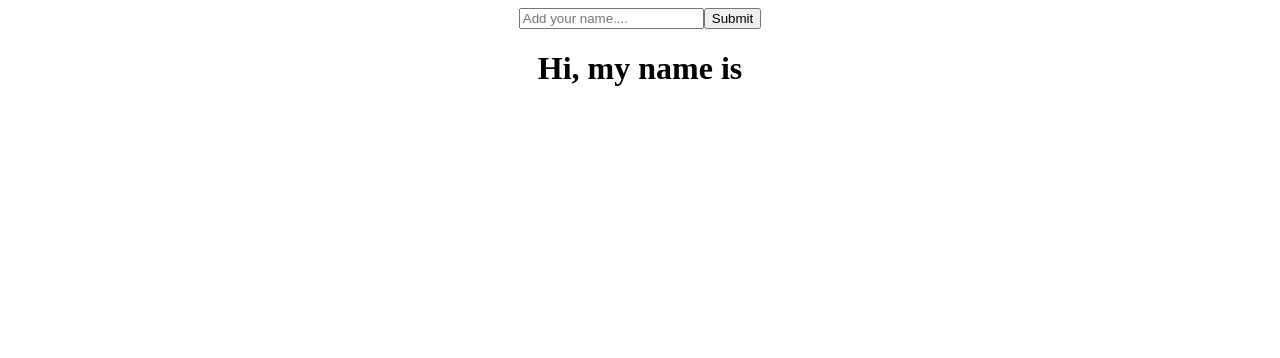
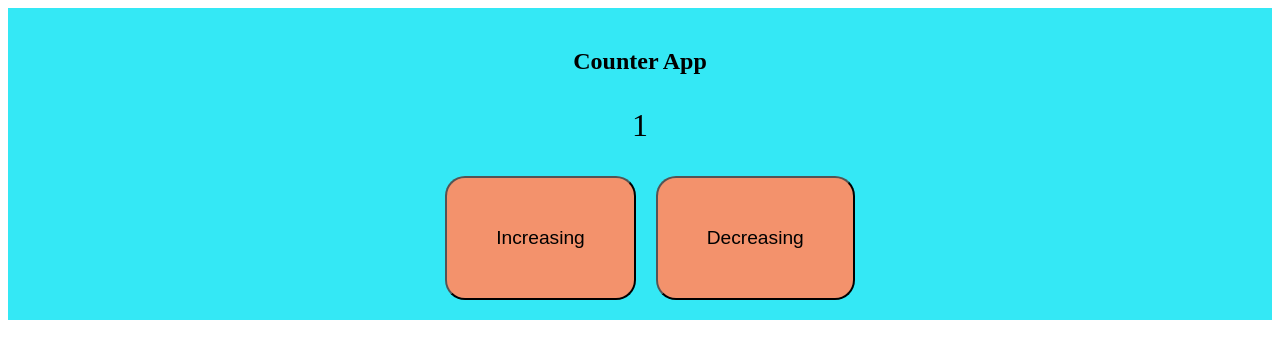
Before and after one commit to prashantkolhe97/react_application, a React (Create React App) app: page / in a window 1280 px wide. Shown: the top 358 px of the page. Built offline with nearby package versions, Linux system fonts and the light colour scheme.

Commit message:
Counter app solution files uploaded

```diff
--- a/src/App.css
+++ b/src/App.css
@@ -1,6 +1,6 @@
-/* .App {
+.App {
   text-align: center;
-} */
+}
 
 .App-logo {
   height: 40vmin;
--- a/src/App.js
+++ b/src/App.js
@@ -1,34 +1,12 @@
-
+import React from 'react';
 import './App.css';
-import { useState } from 'react';
-
-
+import Counter from './component/counter';
 function App() {
-  const[start,end]=useState("");
-  const[headingText,setHeading]=useState(" ");
-
-  function handlechange(event){
-    end(event.target.value)
-  }
-  function handleClick(){
-    setHeading(start);
-  }
-
-  return (
-    <div className="App">
-    <input
-      className='inputTag'
-      placeholder='Add your name....'
-      onChange={handlechange}
-      value={start}
-
-    />
-
-    <button onClick={handleClick}>Submit</button>
-    <h1>Hi, my name is {headingText}</h1>
-
-    </div>
-  );
+  return(
+    <>
+    <Counter/>
+    </>
+  )
 }
 
 export default App;
--- /dev/null
+++ b/src/component/counter.css
@@ -0,0 +1,22 @@
+div{
+    align-items: center;
+    background-color: rgb(52, 232, 245);
+    text-align: center;
+    padding: 10px;
+
+}
+
+.button1{
+    background-color: rgb(243, 146, 108);
+    margin-left: 20px;
+    padding: 4%;
+    border-radius: 20px;
+    text-decoration: solid;
+    font-size: larger;
+}
+
+.text{
+    text-decoration: solid;
+    font-size:xx-large;
+    border-radius: 10%;
+}
--- /dev/null
+++ b/src/component/counter.js
@@ -0,0 +1,31 @@
+import React from "react"
+import { useState } from 'react';
+import counter from './counter.css'
+function Counter() {
+    let [data,setData]=useState(1)
+
+    function onClickEventUp(){
+      setData(data+1)
+    }
+    function onClickEventDown(){
+      setData(data-1)
+      if(data==0){
+        setData(0)
+        alert("Sorry You can't Go Below Zero(0)")
+      }
+    }
+
+    return(
+      <>
+      <div className='btn'>
+        <h2>Counter App</h2>
+        <p className='text'>{data}</p>
+        <button className='button1' onClick={onClickEventUp}>Increasing</button>
+        <button className='button1' onClick={onClickEventDown}>Decreasing</button>
+      </div>
+
+      </>
+    )
+  }
+
+  export default Counter;
```
